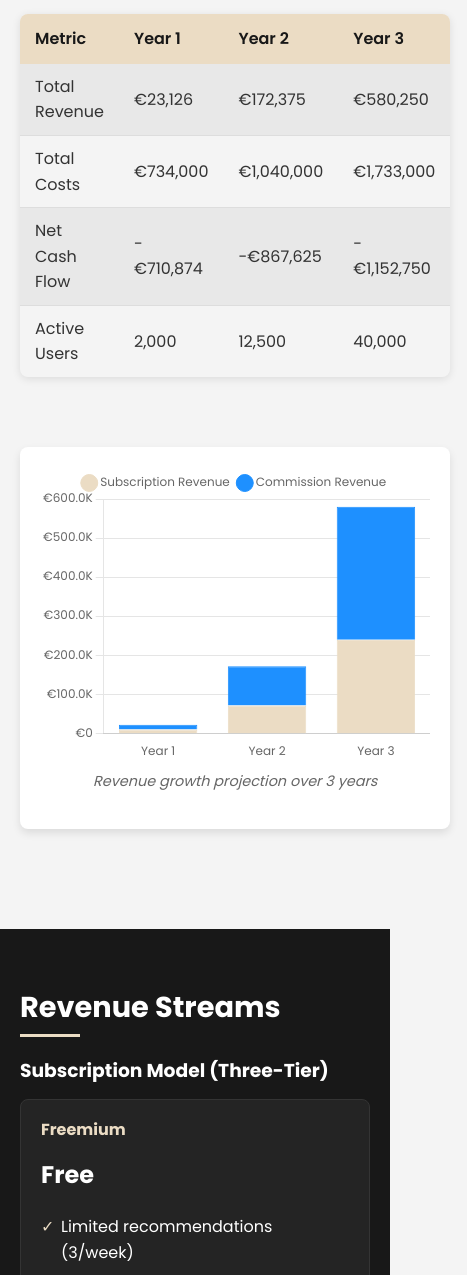
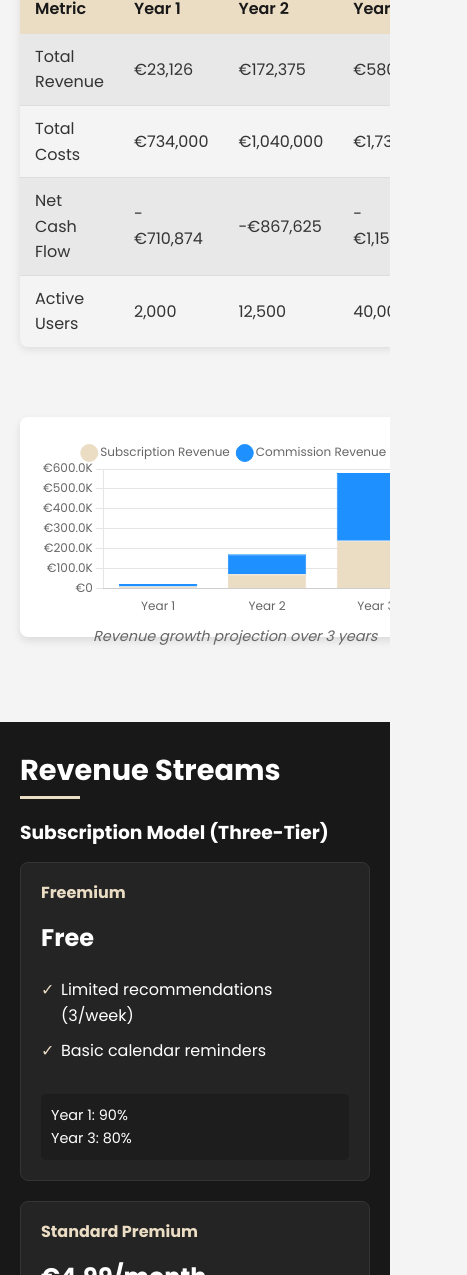
Before and after one commit to Mister380/Momento_Financials, a plain HTML site: page index.html in a window 390 px wide. Shown: the part 1579-2854 px from the top of the page, 467 px wide, since content can reach past the window. Drawn offline with nearby package versions, Linux system fonts and the light colour scheme; animation ran at ten frames a second.

Commit message:
Update styles.css

```diff
--- a/styles.css
+++ b/styles.css
@@ -87,16 +87,16 @@ li {
     font-size: 0.9rem;
 }
 
-.section-light {
+.section-light, .section-dark {
     background-color: var(--light-bg);
     color: var(--dark-text);
-    padding: 60px 0;
+    padding: 40px 0;
+    overflow: hidden;
 }
 
 .section-dark {
     background-color: var(--dark-bg);
     color: var(--light-text);
-    padding: 60px 0;
 }
 
 .two-column {
@@ -111,6 +111,9 @@ li {
     border-radius: 8px;
     padding: 20px;
     box-shadow: 0 4px 8px rgba(0, 0, 0, 0.1);
+    height: 300px;
+    max-width: 100%;
+    margin-bottom: 15px;
 }
 
 .section-dark .chart-container {
@@ -660,6 +663,10 @@ footer {
     .metric {
         min-width: 150px;
     }
+
+    .chart-container {
+        height: 250px;
+    }
 }
 
 @media (max-width: 768px) {
@@ -698,6 +705,14 @@ footer {
         width: 100%;
         margin-bottom: 5px;
     }
+
+    .chart-container {
+        height: 220px;
+    }
+
+    .section-light, .section-dark {
+        padding: 30px 0;
+    }
 }
 
 @media (max-width: 576px) {
```
